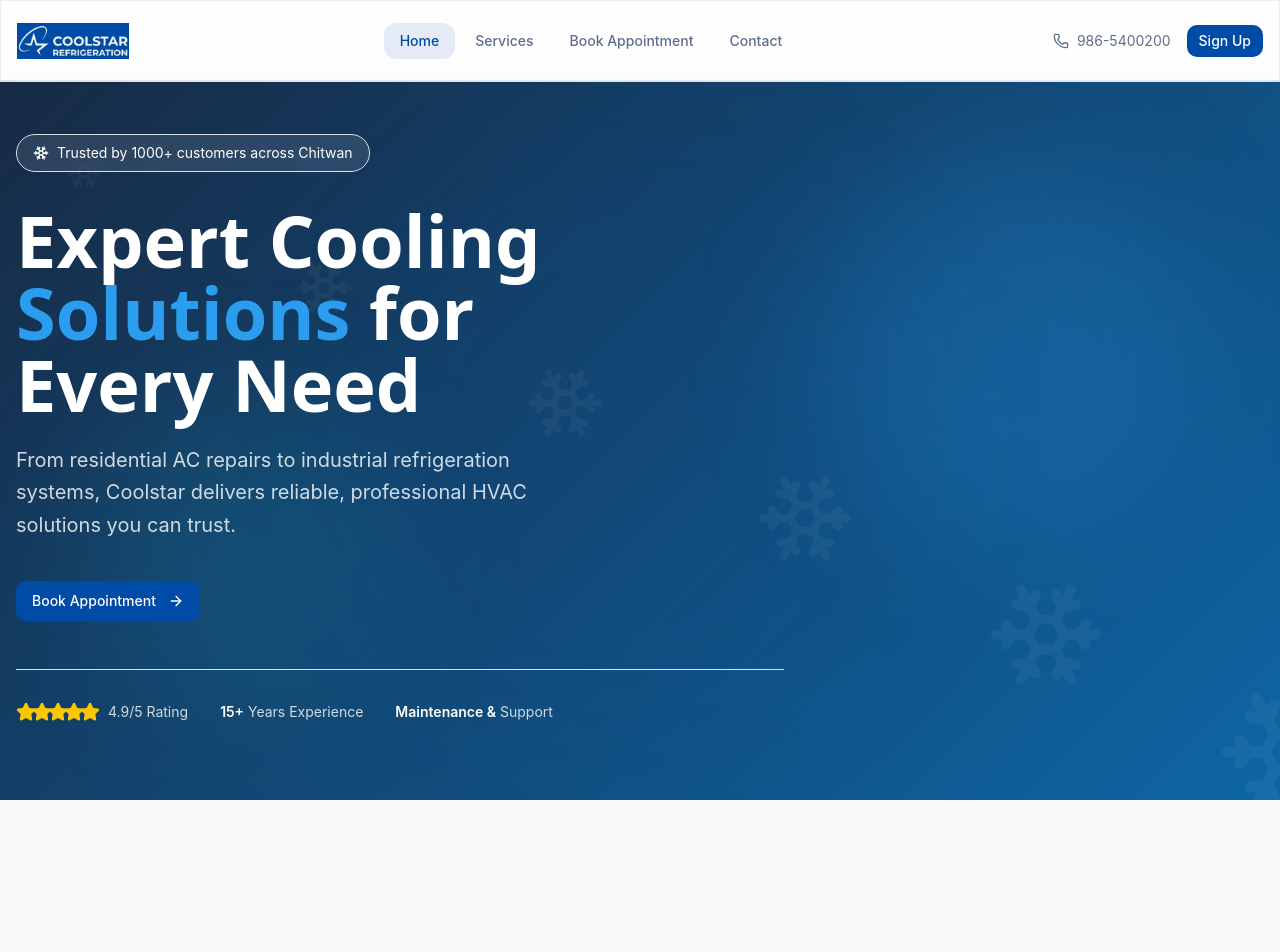
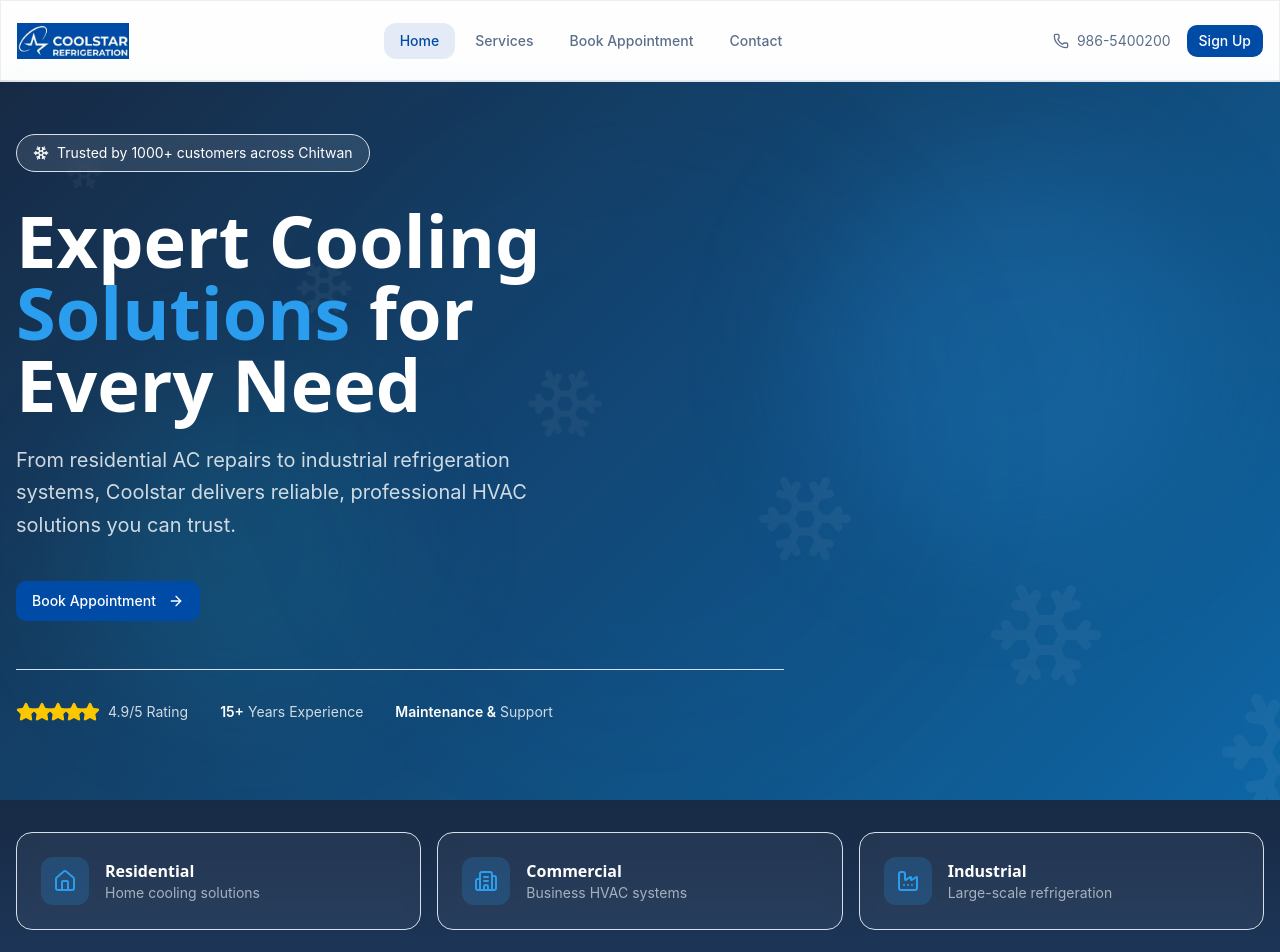
Before and after one commit to ryanzam/coolstar, a Next.js app: page / in a window 1280 px wide. Shown: the top 952 px of the page. Before the commit the page ends 880 px from the top, so only its background shows below. Built offline with nearby package versions, Linux system fonts and the light colour scheme; a web font is replaced by a local one.

Commit message:
add sector components and sections

```diff
--- a/app/page.tsx
+++ b/app/page.tsx
@@ -1,5 +1,6 @@
 import Hero from "@/components/Hero";
 import Navbar from "@/components/Navbar";
+import Sectors from "@/components/Sectors";
 import Image from "next/image";
 
 export default function Home() {
@@ -7,6 +8,7 @@
     <div className="min-h-screen dark:bg-black">
       <Navbar />
       <Hero />
+      <Sectors />
     </div>
   );
 }
--- /dev/null
+++ b/components/Sectors.tsx
@@ -0,0 +1,51 @@
+import { Building2, Factory, Home } from 'lucide-react';
+import React from 'react'
+
+const sectors = [
+    {
+        icon: Home,
+        title: "Residential",
+        description: "Home cooling solutions",
+    },
+    {
+        icon: Building2,
+        title: "Commercial",
+        description: "Business HVAC systems",
+    },
+    {
+        icon: Factory,
+        title: "Industrial",
+        description: "Large-scale refrigeration",
+    },
+];
+
+const Sectors = () => {
+    return (
+        <section className="py-8 bg-linear-to-b from-navy to-secondary">
+            <div className="container mx-auto px-4">
+                <div className="grid grid-cols-1 md:grid-cols-3 gap-4">
+                    {sectors.map((sector, index) => (
+                        <div
+                            key={sector.title}
+                            className="flex items-center gap-4 p-6 rounded-xl bg-primary-foreground/5 backdrop-blur-sm border border-primary-foreground/10 hover:bg-primary-foreground/10 transition-all duration-300"
+                        >
+                            <div className="w-12 h-12 rounded-lg bg-arctic/20 flex items-center justify-center">
+                                <sector.icon className="w-6 h-6 text-arctic" />
+                            </div>
+                            <div>
+                                <h3 className="font-semibold text-primary-foreground">
+                                    {sector.title}
+                                </h3>
+                                <p className="text-sm text-primary-foreground/60">
+                                    {sector.description}
+                                </p>
+                            </div>
+                        </div>
+                    ))}
+                </div>
+            </div>
+        </section>
+    )
+}
+
+export default Sectors
```
